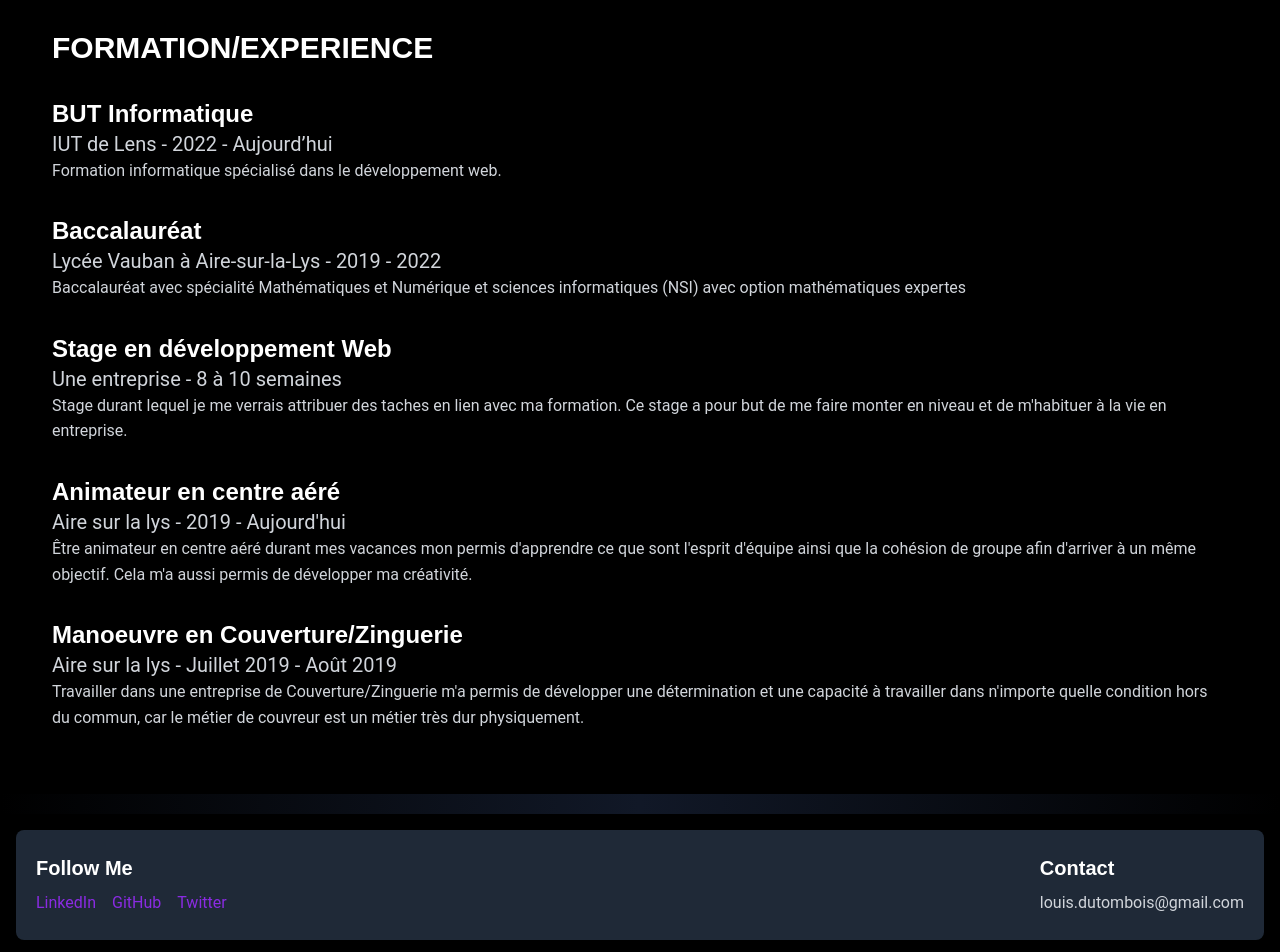
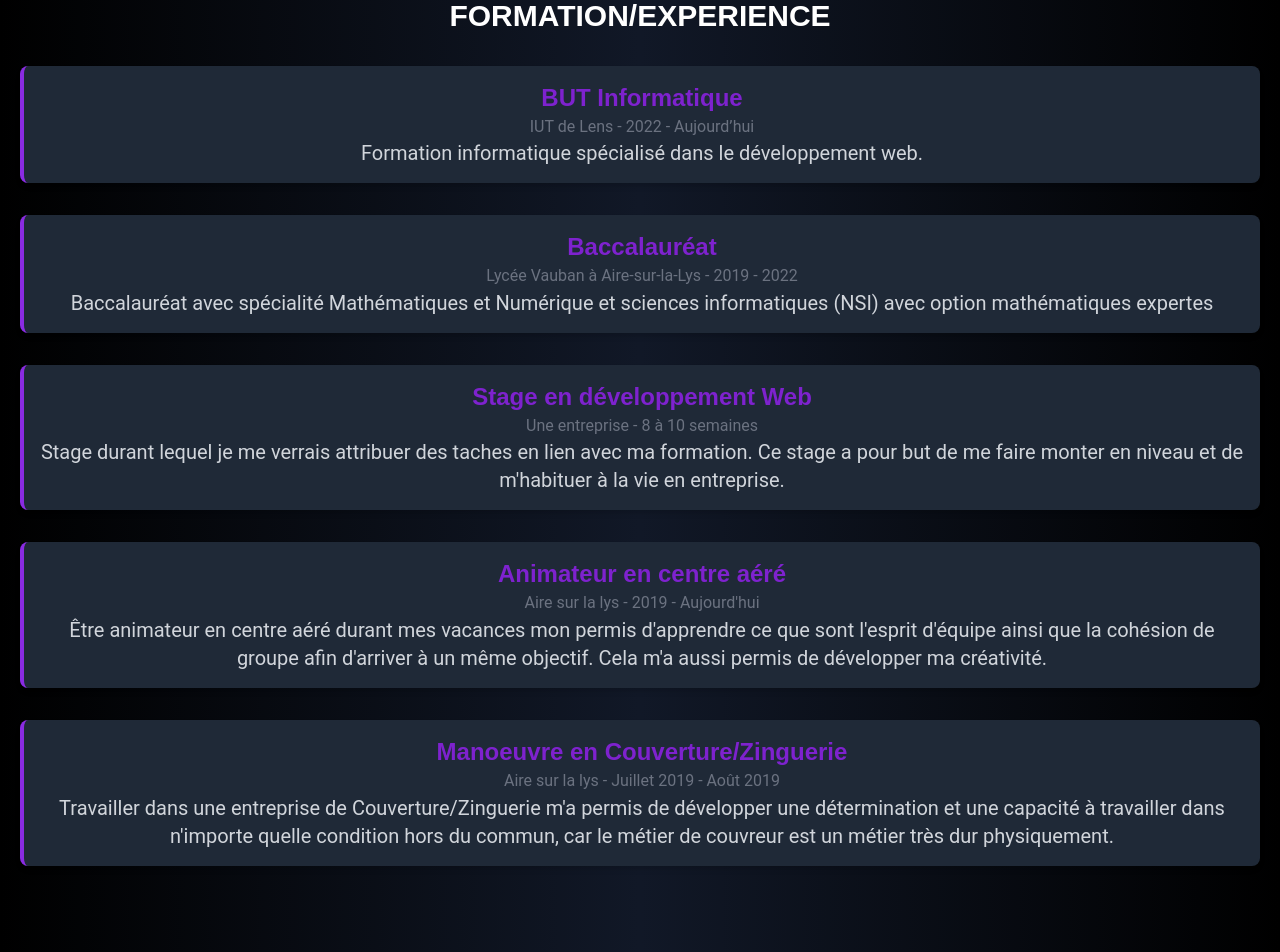
Before and after one commit to Louis-DUTOMBOIS/Portfolio-next, a Next.js app: page /Experience in a window 1280 px wide. Shown: the part 80-1032 px from the top of the page. Built offline with nearby package versions, Linux system fonts and the light colour scheme.

Commit message:
Mise a jour du portfolio

```diff
--- a/app/About/page.tsx
+++ b/app/About/page.tsx
@@ -3,11 +3,13 @@ import Image from 'next/image';
 
 const AboutPage = () => {
     return (
-        <div className="bg-gray-800 p-6 rounded-lg shadow-md">
-            <h1 className="text-4xl font-bold text-futuristic">About Me</h1>
-            <Image src="/path/to/image.jpg" alt="About Image" width={500} height={300} className="rounded-lg shadow-md mt-4" />
-            <p className="mt-4 text-gray-300">Louis DUTOMBOIS, 19 ans, étudiant à l&apos;IUT de Lens, en BUT Informatique et apprenti développeur Web.</p>
-        </div>
+        <section id="about" className="relative bg-cover bg-center h-screen">
+            <div className="relative mt-2 flex flex-col items-center justify-center h-full text-white text-center">
+                <Image src="/pp.png" alt="Profile Photo" width={300} height={150} className="rounded-full mb-4" />
+                <h1 className="text-5xl font-bold mb-4 text-violet">About Me</h1>
+                <p className="mt-4 text-gray-300">Louis DUTOMBOIS, 19 ans, étudiant à l'IUT de Lens, en BUT Informatique et apprenti développeur Web.</p>
+            </div>
+        </section>
     );
 };
 
--- a/app/Experience/page.tsx
+++ b/app/Experience/page.tsx
@@ -10,17 +10,17 @@ const Page = () => {
     ];
 
     return (
-        <section id="experience" className="bg-black text-white p-8">
+        <section className="relative bg-cover bg-center mb-14 z-10 flex flex-col items-center justify-center h-full text-white text-center">
+            <h2 className="text-3xl font-bold mb-8 text-violet-500 text-center">FORMATION/EXPERIENCE</h2>
             <div className="container mx-auto">
-                <h2 className="text-3xl font-bold mb-8">FORMATION/EXPERIENCE</h2>
-                {experiences.map((exp, index) => (
-                    <div key={index} className="mb-8">
-                        <h3 className="text-2xl font-semibold">{exp.name}</h3>
-                        <p className="text-xl">{exp.company} - {exp.duration}</p>
-                        <p>{exp.content}</p>
-                    </div>
-                ))}
-            </div>
+            {experiences.map((exp, index) => (
+                        <div key={index} className="bg-gray-800 p-4 rounded-lg shadow-md mb-8 border-l-4 border-violet">
+                            <h3 className="text-2xl font-semibold text-purple-700 ">{exp.name}</h3>
+                            <p className="text-l text-gray-500 ">{exp.company} - {exp.duration}</p>
+                            <p className="text-xl">{exp.content}</p>
+                        </div>
+                    ))}
+                </div>
         </section>
     );
 };
--- a/app/Footer/Footer.tsx
+++ b/app/Footer/Footer.tsx
@@ -1,10 +1,10 @@
-"use client";
-
 import React from "react";
 
 const Footer = () => {
     return (
-        <footer className="bg-black text-white p-4">
+        <footer className="relative bg-cover bg-center h-32">
+            <div className="absolute inset-0 bg-black opacity-50"></div>
+            <div className="relative z-10 flex flex-col items-center justify-center h-full text-white text-center">
                 <div className="container mx-auto flex flex-col md:flex-row justify-between items-center bg-gray-800 p-6 rounded-lg shadow-md">
                     <div className="mb-4 md:mb-0">
                         <h2 className="text-xl font-bold">Follow Me</h2>
@@ -15,9 +15,6 @@ const Footer = () => {
                             <a href="https://github.com/Louis-DUTOMBOIS" target="_blank" rel="noopener noreferrer" className="text-violet hover:underline">
                                 GitHub
                             </a>
-                        <a href="https://twitter.com/louis_dutombois" target="_blank" rel="noopener noreferrer" className="text-violet hover:underline">
-                            Twitter
-                        </a>
                         </div>
                     </div>
                     <div>
@@ -25,6 +22,7 @@ const Footer = () => {
                         <p className="mt-2">louis.dutombois@gmail.com</p>
                     </div>
                 </div>
+            </div>
         </footer>
     );
 };
--- a/app/Hero/page.tsx
+++ b/app/Hero/page.tsx
@@ -1,10 +1,12 @@
 import React from 'react';
+import Image from 'next/image';
 
 const Page = () => {
     return (
-        <section id="hero" className="relative bg-cover bg-center h-screen" style={{ backgroundImage: `url('images/background.jpg')` }}>
+        <section id="hero" className="relative bg-cover bg-center h-screen -mt-12">
             <div className="absolute inset-0 bg-black opacity-50"></div>
-            <div className="relative z-10 flex flex-col items-center justify-center h-full text-white text-center">
+            <div className="relative flex flex-col items-center justify-center h-full text-white text-center">
+                <Image src="/pp.png" alt="Profile Photo" width={300} height={200} className="rounded-full mb-10" />
                 <h1 className="text-5xl font-bold mb-4">Louis DUTOMBOIS</h1>
                 <p className="text-2xl text-violet animate-pulse">Web Developpeur</p>
             </div>
--- a/app/NavBar/MobileNav.tsx
+++ b/app/NavBar/MobileNav.tsx
@@ -18,9 +18,6 @@ const MobileNav = () => {
                     <Link href="/Experience/" aria-current="page" className="nav-link">Experience</Link>
                 </li>
                 <li>
-                    <Link href="/Hero/" aria-current="page" className="nav-link">Me</Link>
-                </li>
-                <li>
                     <Link href="/Skills/" aria-current="page" className="nav-link">Skills</Link>
                 </li>
             </ul>
--- a/app/Skills/page.tsx
+++ b/app/Skills/page.tsx
@@ -1,9 +1,9 @@
 import React from 'react';
 
-const Page = () => {
+const SkillsPage = () => {
     const skills = [
         { name: 'Java', percentage: '75%' },
-        { name: 'JavaFX / Scenebuiler', percentage: '65%' },
+        { name: 'JavaFX / Scenebuilder', percentage: '65%' },
         { name: 'HTML/CSS', percentage: '80%' },
         { name: 'PHP', percentage: '70%' },
         { name: 'Laravel', percentage: '70%' },
@@ -12,12 +12,12 @@ const Page = () => {
     ];
 
     return (
-        <section id="skills" className="bg-black text-white p-8">
-            <div className="container mx-auto">
+        <section className="relative bg-cover bg-center mb-14">
+            <div className="flex flex-col items-center justify-center text-white text-center">
                 <h2 className="text-3xl font-bold mb-8">MES COMPETENCES</h2>
                 <div className="grid grid-cols-1 md:grid-cols-2 lg:grid-cols-3 gap-8">
                     {skills.map((skill, index) => (
-                        <div key={index} className="bg-gray-800 p-4 rounded shadow-md">
+                        <div key={index} className="bg-gray-800 p-4 rounded-lg shadow-md">
                             <h3 className="text-xl font-bold">{skill.name}</h3>
                             <p>{skill.percentage}</p>
                         </div>
@@ -28,4 +28,4 @@ const Page = () => {
     );
 };
 
-export default Page;
+export default SkillsPage;
--- a/app/page.tsx
+++ b/app/page.tsx
@@ -64,10 +64,6 @@ const HomePage = () => {
                     </div>
                 </div>
             </section>
-            <section className="my-8 bg-gray-800 p-6 rounded-lg shadow-md">
-                <h2 className="text-2xl font-semibold">Contact</h2>
-                <p className="mt-4">Email: louis.dutombois@gmail.com</p>
-            </section>
         </div>
     );
 };
```
Also changed, not shown: public/pp.png (added). Lines whose indentation alone changed are shown as unchanged.
